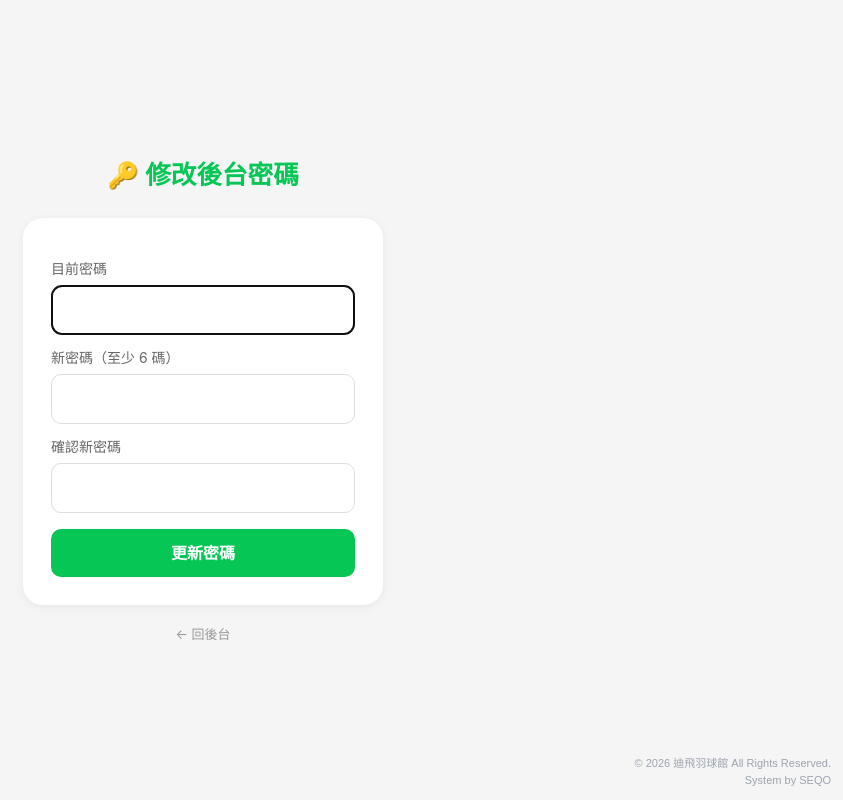
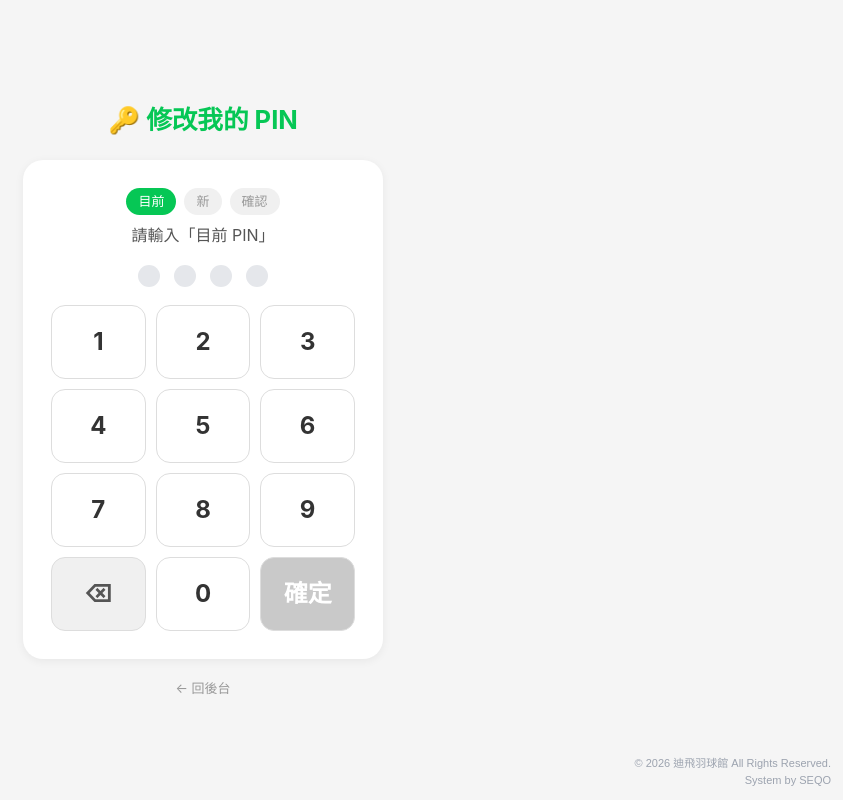
Before and after one commit to HemanJJ/smartlocker, a Next.js app in the folder web/: page /admin/password in a window 1280 px wide. Shown: the whole page, without its empty margins (437-1280 px from the left). Built offline with nearby package versions, Linux system fonts and the light colour scheme.

Commit message:
後台改保險箱式登入：人名下拉＋4碼PIN數字鍵盤(王清標admin/王小姐/謝小姐/黃先生，預設1234，可自改)；登入記名進log

```diff
--- a/web/src/app/admin/login/page.tsx
+++ b/web/src/app/admin/login/page.tsx
@@ -1,25 +1,43 @@
 'use client';
 
-import { useState } from 'react';
+import { useEffect, useState } from 'react';
 
 export default function AdminLoginPage() {
-  const [password, setPassword] = useState('');
+  const [names, setNames] = useState<string[]>([]);
+  const [name, setName] = useState('');
+  const [pin, setPin] = useState('');
   const [error, setError] = useState('');
   const [pending, setPending] = useState(false);
 
-  async function submit(e: React.FormEvent) {
-    e.preventDefault();
+  useEffect(() => {
+    fetch('/api/staff/names')
+      .then((r) => r.json())
+      .then((d) => { if (d.ok) setNames(d.names); })
+      .catch(() => {});
+  }, []);
+
+  function tap(d: string) {
+    if (pin.length >= 4) return;
+    setPin(pin + d);
+  }
+  function backspace() {
+    setPin(pin.slice(0, -1));
+  }
+
+  async function submit() {
+    if (!name || pin.length !== 4) return;
+    setPending(true);
     setError('');
-    setPending(true);
     try {
       const res = await fetch('/api/admin/login', {
         method: 'POST',
         headers: { 'Content-Type': 'application/json' },
-        body: JSON.stringify({ password }),
+        body: JSON.stringify({ name, pin }),
       });
       if (!res.ok) {
         const j = await res.json().catch(() => ({}));
         setError(j.error || '登入失敗');
+        setPin('');
         return;
       }
       window.location.href = '/admin';
@@ -28,42 +46,70 @@ export default function AdminLoginPage() {
     }
   }
 
+  const keys = ['1', '2', '3', '4', '5', '6', '7', '8', '9', '⌫', '0', 'OK'];
+
   return (
     <div style={{
       display: 'flex', flexDirection: 'column', alignItems: 'center', justifyContent: 'center',
       minHeight: '100vh', fontFamily: '-apple-system, sans-serif', background: '#f5f5f5', color: '#333',
     }}>
-      <h1 style={{ fontSize: '1.6rem', fontWeight: 700, color: '#06C755' }}>🔐 員工後台</h1>
-      <form onSubmit={submit} style={{
-        marginTop: 24, background: '#fff', borderRadius: 20, padding: 28, width: '100%', maxWidth: 340,
+      <h1 style={{ fontSize: '1.6rem', fontWeight: 700, color: '#06C755' }}>🔐 員工登入</h1>
+      <div style={{
+        marginTop: 20, background: '#fff', borderRadius: 20, padding: 28, width: '100%', maxWidth: 360,
         boxShadow: '0 2px 10px rgba(0,0,0,.06)',
       }}>
-        <label style={{ fontSize: 14, color: '#666' }}>管理密碼</label>
-        <input
-          type="password"
-          value={password}
-          onChange={(e) => setPassword(e.target.value)}
-          autoComplete="new-password"
-          autoFocus
+        <label style={{ fontSize: 14, color: '#666' }}>選擇您的名字</label>
+        <select
+          value={name}
+          onChange={(e) => { setName(e.target.value); setPin(''); setError(''); }}
           style={{
-            marginTop: 8, width: '100%', padding: '12px 14px', fontSize: 16, borderRadius: 10,
-            border: '1px solid #ddd', boxSizing: 'border-box',
-          }}
-        />
-        {error && <p style={{ marginTop: 10, color: '#dc2626', fontSize: 14 }}>{error}</p>}
-        <button
-          type="submit"
-          disabled={pending || !password}
-          style={{
-            marginTop: 16, width: '100%', padding: '12px 0', fontSize: 16, fontWeight: 700,
-            background: pending ? '#9ca3af' : '#06C755', color: '#fff', border: 'none',
-            borderRadius: 10, cursor: 'pointer',
+            marginTop: 8, width: '100%', padding: '14px 12px', fontSize: 20, borderRadius: 10,
+            border: '1px solid #ddd', background: '#fff', color: '#333', boxSizing: 'border-box',
           }}
         >
-          {pending ? '登入中…' : '登入'}
-        </button>
-      </form>
+          <option value="">請選擇…</option>
+          {names.map((n) => (
+            <option key={n} value={n}>{n}</option>
+          ))}
+        </select>
+
+        {/* PIN 顯示（保險箱式圓點） */}
+        <div style={{ display: 'flex', justifyContent: 'center', gap: 14, margin: '22px 0 18px' }}>
+          {[0, 1, 2, 3].map((i) => (
+            <div key={i} style={{
+              width: 22, height: 22, borderRadius: '50%',
+              background: i < pin.length ? '#06C755' : '#e5e7eb',
+            }} />
+          ))}
+        </div>
+
+        {/* 數字鍵盤 */}
+        <div style={{ display: 'grid', gridTemplateColumns: 'repeat(3, 1fr)', gap: 10 }}>
+          {keys.map((k) => {
+            if (k === 'OK') {
+              return (
+                <button key="OK" onClick={submit} disabled={pending || !name || pin.length !== 4}
+                  style={{ ...keyBtn, background: (!name || pin.length !== 4) ? '#c9c9c9' : '#06C755', color: '#fff', fontWeight: 800 }}>
+                  {pending ? '…' : '登入'}
+                </button>
+              );
+            }
+            if (k === '⌫') {
+              return <button key="⌫" onClick={backspace} style={{ ...keyBtn, background: '#f0f0f0', color: '#555' }}>⌫</button>;
+            }
+            return <button key={k} onClick={() => tap(k)} style={keyBtn}>{k}</button>;
+          })}
+        </div>
+
+        {error && <p style={{ marginTop: 12, color: '#dc2626', fontSize: 14, textAlign: 'center' }}>{error}</p>}
+      </div>
       <a href="/" style={{ marginTop: 20, color: '#999', fontSize: 13, textDecoration: 'none' }}>← 回主選單</a>
     </div>
   );
 }
+
+const keyBtn: React.CSSProperties = {
+  padding: '18px 0', fontSize: 24, fontWeight: 700,
+  border: '1px solid #ddd', borderRadius: 14, background: '#fff', color: '#333',
+  cursor: 'pointer', fontFamily: 'inherit',
+};
--- a/web/src/app/admin/password/page.tsx
+++ b/web/src/app/admin/password/page.tsx
@@ -3,24 +3,36 @@
 import { useState } from 'react';
 
 export default function AdminPasswordPage() {
+  // 三步驟：0=目前PIN, 1=新PIN, 2=確認新PIN
+  const [step, setStep] = useState(0);
   const [current, setCurrent] = useState('');
   const [next, setNext] = useState('');
   const [confirm, setConfirm] = useState('');
   const [msg, setMsg] = useState<{ ok: boolean; text: string } | null>(null);
   const [pending, setPending] = useState(false);
 
-  async function submit(e: React.FormEvent) {
-    e.preventDefault();
+  const value = step === 0 ? current : step === 1 ? next : confirm;
+  const label = step === 0 ? '請輸入「目前 PIN」' : step === 1 ? '設定「新 PIN」（4 碼）' : '再輸入一次「新 PIN」';
+
+  function tap(d: string) {
+    const v = (step === 0 ? current : step === 1 ? next : confirm);
+    if (v.length >= 4) return;
+    const nv = v + d;
+    if (step === 0) { setCurrent(nv); if (nv.length === 4) setTimeout(() => setStep(1), 350); }
+    else if (step === 1) { setNext(nv); if (nv.length === 4) setTimeout(() => setStep(2), 350); }
+    else { setConfirm(nv); if (nv.length === 4) setTimeout(() => doSubmit(nv), 350); }
+  }
+  function backspace() {
+    if (step === 0) setCurrent(current.slice(0, -1));
+    else if (step === 1) setNext(next.slice(0, -1));
+    else setConfirm(confirm.slice(0, -1));
+  }
+
+  async function doSubmit(confirmVal?: string) {
+    const c = confirmVal ?? confirm;
+    if (next !== c) { setMsg({ ok: false, text: '兩次新 PIN 不一致' }); setStep(1); setNext(''); setConfirm(''); return; }
+    setPending(true);
     setMsg(null);
-    if (next !== confirm) {
-      setMsg({ ok: false, text: '兩次新密碼不一致' });
-      return;
-    }
-    if (next.length < 6) {
-      setMsg({ ok: false, text: '新密碼至少 6 碼' });
-      return;
-    }
-    setPending(true);
     try {
       const res = await fetch('/api/admin/password', {
         method: 'POST',
@@ -29,67 +41,75 @@ export default function AdminPasswordPage() {
       });
       const j = await res.json().catch(() => ({}));
       if (res.ok) {
-        setMsg({ ok: true, text: '✅ 密碼已更新，下次登入用新密碼' });
-        setCurrent(''); setNext(''); setConfirm('');
+        setMsg({ ok: true, text: '✅ PIN 已更新，下次登入用新 PIN' });
+        setStep(0); setCurrent(''); setNext(''); setConfirm('');
       } else {
         setMsg({ ok: false, text: j.error || '修改失敗' });
+        setStep(0); setCurrent('');
       }
     } finally {
       setPending(false);
     }
   }
 
+  const keys = ['1', '2', '3', '4', '5', '6', '7', '8', '9', '⌫', '0', 'OK'];
+
   return (
     <div style={{
       display: 'flex', flexDirection: 'column', alignItems: 'center', justifyContent: 'center',
       minHeight: '100vh', fontFamily: '-apple-system, sans-serif', background: '#f5f5f5', color: '#333',
     }}>
-      <h1 style={{ fontSize: '1.6rem', fontWeight: 700, color: '#06C755' }}>🔑 修改後台密碼</h1>
-      <form onSubmit={submit} style={{
-        marginTop: 24, background: '#fff', borderRadius: 20, padding: 28, width: '100%', maxWidth: 360,
+      <h1 style={{ fontSize: '1.6rem', fontWeight: 700, color: '#06C755' }}>🔑 修改我的 PIN</h1>
+      <div style={{
+        marginTop: 20, background: '#fff', borderRadius: 20, padding: 28, width: '100%', maxWidth: 360,
         boxShadow: '0 2px 10px rgba(0,0,0,.06)',
       }}>
-        <Field label="目前密碼" value={current} onChange={setCurrent} type="password" autoFocus />
-        <Field label="新密碼（至少 6 碼）" value={next} onChange={setNext} type="password" />
-        <Field label="確認新密碼" value={confirm} onChange={setConfirm} type="password" />
+        {/* 步驟指示 */}
+        <div style={{ display: 'flex', gap: 8, justifyContent: 'center', marginBottom: 8 }}>
+          {['目前', '新', '確認'].map((t, i) => (
+            <span key={t} style={{
+              padding: '4px 12px', borderRadius: 20, fontSize: 13,
+              background: step === i ? '#06C755' : '#f0f0f0', color: step === i ? '#fff' : '#999',
+            }}>
+              {t}
+            </span>
+          ))}
+        </div>
 
-        {msg && (
-          <p style={{ marginTop: 12, fontSize: 14, color: msg.ok ? '#06C755' : '#dc2626' }}>{msg.text}</p>
-        )}
+        <div style={{ textAlign: 'center', fontSize: 16, color: '#555', marginTop: 6 }}>{label}</div>
+        <div style={{ display: 'flex', justifyContent: 'center', gap: 14, margin: '18px 0' }}>
+          {[0, 1, 2, 3].map((i) => (
+            <div key={i} style={{
+              width: 22, height: 22, borderRadius: '50%',
+              background: i < value.length ? '#06C755' : '#e5e7eb',
+            }} />
+          ))}
+        </div>
 
-        <button
-          type="submit"
-          disabled={pending || !current || !next || !confirm}
-          style={{
-            marginTop: 16, width: '100%', padding: '12px 0', fontSize: 16, fontWeight: 700,
-            background: pending ? '#9ca3af' : '#06C755', color: '#fff', border: 'none',
-            borderRadius: 10, cursor: 'pointer',
-          }}
-        >
-          {pending ? '儲存中…' : '更新密碼'}
-        </button>
-      </form>
+        <div style={{ display: 'grid', gridTemplateColumns: 'repeat(3, 1fr)', gap: 10 }}>
+          {keys.map((k) => {
+            if (k === 'OK') {
+              return (
+                <button key="OK" onClick={() => doSubmit()} disabled={pending || current.length !== 4 || next.length !== 4 || confirm.length !== 4}
+                  style={{ ...keyBtn, background: (current.length !== 4 || next.length !== 4 || confirm.length !== 4) ? '#c9c9c9' : '#06C755', color: '#fff', fontWeight: 800 }}>
+                  {pending ? '…' : '確定'}
+                </button>
+              );
+            }
+            if (k === '⌫') return <button key="⌫" onClick={backspace} style={{ ...keyBtn, background: '#f0f0f0', color: '#555' }}>⌫</button>;
+            return <button key={k} onClick={() => tap(k)} style={keyBtn}>{k}</button>;
+          })}
+        </div>
+
+        {msg && <p style={{ marginTop: 12, fontSize: 14, color: msg.ok ? '#06C755' : '#dc2626', textAlign: 'center' }}>{msg.text}</p>}
+      </div>
       <a href="/admin" style={{ marginTop: 20, color: '#999', fontSize: 13, textDecoration: 'none' }}>← 回後台</a>
     </div>
   );
 }
 
-function Field({ label, value, onChange, type, autoFocus }: {
-  label: string; value: string; onChange: (v: string) => void; type: string; autoFocus?: boolean;
-}) {
-  return (
-    <label style={{ display: 'block', marginTop: 12, fontSize: 14, color: '#666' }}>
-      {label}
-      <input
-        type={type}
-        value={value}
-        onChange={(e) => onChange(e.target.value)}
-        autoFocus={autoFocus}
-        style={{
-          marginTop: 6, width: '100%', padding: '12px 14px', fontSize: 16, borderRadius: 10,
-          border: '1px solid #ddd', boxSizing: 'border-box',
-        }}
-      />
-    </label>
-  );
-}
+const keyBtn: React.CSSProperties = {
+  padding: '18px 0', fontSize: 24, fontWeight: 700,
+  border: '1px solid #ddd', borderRadius: 14, background: '#fff', color: '#333',
+  cursor: 'pointer', fontFamily: 'inherit',
+};
--- a/web/src/app/api/admin/password/route.ts
+++ b/web/src/app/api/admin/password/route.ts
@@ -1,14 +1,26 @@
 import { NextResponse } from 'next/server';
-import { changeAdminPassword } from '@/lib/admin-passwords';
+import { changeStaffPin } from '@/lib/staff';
+import { ADMIN_COOKIE, getAdminStaff } from '@/lib/admin-auth';
 
 export const runtime = 'nodejs';
 
-// 後台改密碼（middleware 已擋未登入）
+// 改自己的 PIN（middleware 已擋未登入；由 cookie 知道是哪位員工）
 export async function POST(req: Request) {
+  const cookieHeader = req.headers.get('cookie') || '';
+  const token = cookieHeader
+    .split(';')
+    .map((s) => s.trim())
+    .find((s) => s.startsWith(`${ADMIN_COOKIE}=`))
+    ?.split('=').slice(1).join('=');
+  const name = await getAdminStaff(token);
+  if (!name) {
+    return NextResponse.json({ ok: false, error: '請先登入' }, { status: 401 });
+  }
+
   const body = await req.json().catch(() => ({}));
-  const current = String(body?.current ?? '');
-  const next = String(body?.next ?? '');
-  const result = await changeAdminPassword(current, next);
+  const current = String(body?.current ?? '').replace(/\D/g, '');
+  const next = String(body?.next ?? '').replace(/\D/g, '');
+  const result = await changeStaffPin(name, current, next);
   if (!result.ok) {
     return NextResponse.json({ ok: false, error: result.error }, { status: 400 });
   }
--- /dev/null
+++ b/web/src/lib/staff.ts
@@ -0,0 +1,101 @@
+import { randomBytes, scrypt as _scrypt, timingSafeEqual } from 'node:crypto';
+import { promisify } from 'node:util';
+import { getDb } from './db';
+
+// ── 後台員工（保險箱式登入：人名 + 4 碼 PIN）──────────────────
+// 每位員工一組 PIN，登入後可自改。預設 1234。
+
+const scrypt = promisify(_scrypt);
+
+export interface StaffItem {
+  id: number;
+  name: string;
+  role: 'admin' | 'staff';
+}
+
+let ensurePromise: Promise<void> | null = null;
+
+const SEED_STAFF: { name: string; role: 'admin' | 'staff' }[] = [
+  { name: '王清標', role: 'admin' },
+  { name: '王小姐', role: 'staff' },
+  { name: '謝小姐', role: 'staff' },
+  { name: '黃先生', role: 'staff' },
+];
+
+export function ensureStaffSchema(): Promise<void> {
+  if (!ensurePromise) {
+    ensurePromise = (async () => {
+      const sql = getDb();
+      await sql`
+        CREATE TABLE IF NOT EXISTS staff (
+          id SERIAL PRIMARY KEY,
+          name VARCHAR(60) NOT NULL UNIQUE,
+          pin_hash VARCHAR(200) NOT NULL,
+          role VARCHAR(10) NOT NULL DEFAULT 'staff',
+          created_at TIMESTAMPTZ NOT NULL DEFAULT NOW(),
+          updated_at TIMESTAMPTZ NOT NULL DEFAULT NOW()
+        )
+      `;
+      const defaultHash = await hashPin('1234');
+      for (const s of SEED_STAFF) {
+        await sql`
+          INSERT INTO staff (name, pin_hash, role) VALUES (${s.name}, ${defaultHash}, ${s.role})
+          ON CONFLICT (name) DO NOTHING
+        `;
+      }
+    })().catch((e) => { ensurePromise = null; throw e; });
+  }
+  return ensurePromise;
+}
+
+async function hashPin(pin: string): Promise<string> {
+  const salt = randomBytes(16).toString('hex');
+  const buf = (await scrypt(pin, salt, 64)) as Buffer;
+  return `${salt}:${buf.toString('hex')}`;
+}
+
+async function verifyPin(pin: string, stored: string): Promise<boolean> {
+  const [salt, hash] = stored.split(':');
+  if (!salt || !hash) return false;
+  const buf = (await scrypt(pin, salt, 64)) as Buffer;
+  const storedBuf = Buffer.from(hash, 'hex');
+  return buf.length === storedBuf.length && timingSafeEqual(buf, storedBuf);
+}
+
+/** 員工名單（登入下拉用；只回 id/name/role） */
+export async function listStaff(): Promise<StaffItem[]> {
+  await ensureStaffSchema();
+  const sql = getDb();
+  const rows = await sql`SELECT id, name, role FROM staff ORDER BY id`;
+  return rows.map((r: any) => ({ id: Number(r.id), name: r.name, role: r.role }));
+}
+
+/** 驗證某人 + PIN（登入用） */
+export async function verifyStaffPin(name: string, pin: string): Promise<boolean> {
+  try {
+    await ensureStaffSchema();
+    const sql = getDb();
+    const rows = await sql`SELECT pin_hash FROM staff WHERE name = ${name}`;
+    if (rows.length === 0) return false;
+    return verifyPin(pin, rows[0].pin_hash);
+  } catch {
+    return false;
+  }
+}
+
+/** 修改自己的 PIN：驗證目前 PIN → 更新新 PIN */
+export async function changeStaffPin(
+  name: string,
+  currentPin: string,
+  newPin: string
+): Promise<{ ok: boolean; error?: string }> {
+  if (!/^\d{4}$/.test(newPin)) return { ok: false, error: '新 PIN 需為 4 位數字' };
+  await ensureStaffSchema();
+  const sql = getDb();
+  const rows = await sql`SELECT id, pin_hash FROM staff WHERE name = ${name}`;
+  if (rows.length === 0) return { ok: false, error: '員工不存在' };
+  if (!(await verifyPin(currentPin, rows[0].pin_hash))) return { ok: false, error: '目前 PIN 錯誤' };
+  const hash = await hashPin(newPin);
+  await sql`UPDATE staff SET pin_hash = ${hash}, updated_at = NOW() WHERE id = ${rows[0].id}`;
+  return { ok: true };
+}
```
Also changed, not shown: web/src/app/api/admin/login/route.ts (+16 -8 lines), web/src/app/api/staff/names/route.ts (added, +14 -0 lines), web/src/lib/admin-auth.ts (+13 -2 lines).
